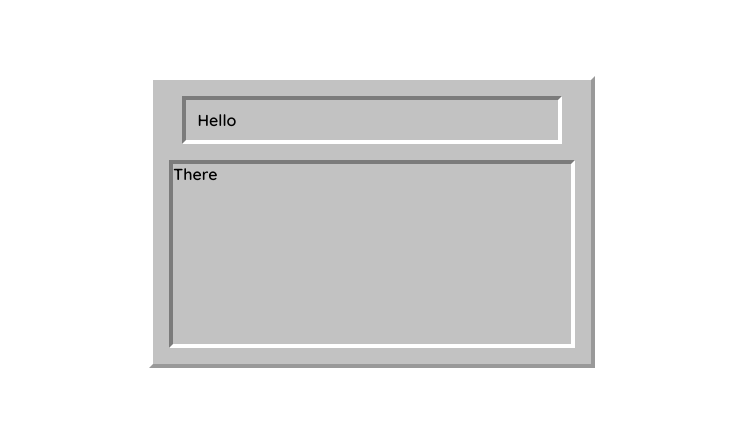
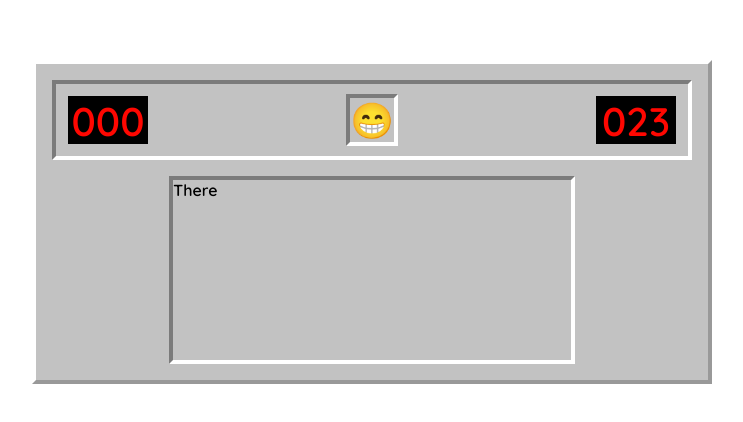
Before and after one commit to xsharonhe/minesweeper, a React (Create React App) app: page / in a window 1280 px wide. Shown: the part 178-600 px from the top of the page, without its empty margins (268-1011 px from the left). Built offline with nearby package versions, Linux system fonts and the light colour scheme.

Commit message:
Finish UI header component

```diff
--- a/src/components/App.tsx
+++ b/src/components/App.tsx
@@ -2,45 +2,68 @@ import React from 'react';
 import styled, { ThemeProvider } from 'styled-components';
 
 import { MinesweeperTheme } from '../theme/theme';
-import { Container } from './Container';
+import Container from './Container';
+import NumberDisplay from './NumberDisplay';
 
 const App: React.FC = () => {
   return (
     <ThemeProvider theme={ MinesweeperTheme }>
       <GameBox>
         <Header>
-          Hello
+          <NumberDisplay score={0}/>
+            <FaceBox>
+              <span role='img' aria-label='smile'>
+                😁
+              </span>
+            </FaceBox>
+          <NumberDisplay score={23}/>
         </Header>
         <Body>
           There
         </Body>
       </GameBox>
     </ThemeProvider>
-  )
-}
+  );
+};
 
 const GameBox = styled(Container)`
-  display: flex;
-  flex-direction: column;
-  justify-content: center;
-  align-items: center;
   padding: 16px;
   background: ${({ theme }) => theme.colors.lightGrey};
   border-right-color: ${({ theme }) => theme.colors.shadowGrey};
   border-bottom-color: ${({ theme }) => theme.colors.shadowGrey};
   border-left-color: ${({ theme }) => theme.colors.white};
   border-top-color: ${({ theme }) => theme.colors.white};
+  display: flex;
+  flex-direction: column;
+  justify-content: center;
+  align-items: center;
 `;
 
 const Header = styled(Container)`
   padding: 10px 12px;
+  width: 50vw;
   background:${({ theme }) => theme.colors.lightGrey};
   border-right-color: ${({ theme }) => theme.colors.white};
   border-bottom-color: ${({ theme }) => theme.colors.white};
   border-left-color: ${({ theme }) => theme.colors.darkGrey};
   border-top-color: ${({ theme }) => theme.colors.darkGrey};
-  display: grid;
-  grid-template-columns: repeat(9, 1fr);
+  display: flex;
+  justify-content: space-between;
+  align-items: center;
+`;
+
+const FaceBox = styled(Container)`
+  width: 52px;
+  height: 52px;
+  font-size: 35px;
+  border-right-color: ${({ theme }) => theme.colors.white};
+  border-bottom-color: ${({ theme }) => theme.colors.white};
+  border-left-color: ${({ theme }) => theme.colors.darkGrey};
+  border-top-color: ${({ theme }) => theme.colors.darkGrey};
+  display: flex;
+  justify-content: center;
+  align-items: center;
+  cursor: pointer;
 `;
 
 const Body = styled(Container)`
--- a/src/components/Container.tsx
+++ b/src/components/Container.tsx
@@ -1,7 +1,9 @@
 import styled from 'styled-components';
 
-export const Container = styled.div`
+const Container = styled.div`
     font-family: 'Quicksand', sans-serif;
     border-width: 4px;
     border-style: solid;
 `;
+
+export default Container;
--- /dev/null
+++ b/src/components/NumberDisplay.tsx
@@ -0,0 +1,28 @@
+import React from 'react';
+import styled from 'styled-components';
+
+import Container from './Container';
+
+interface NumberDisplayProps {
+    score: number;
+}
+
+const NumberDisplay: React.FC<NumberDisplayProps> = ({ score }) => {
+    return (
+        <Display>
+            { score.toString().padStart(3, '0') }
+        </Display>
+    );
+};
+
+const Display = styled(Container)`
+    border-width: 0px;
+    width: 80px;
+    height: 48px;
+    color: ${({ theme }) => theme.colors.red};
+    background: ${({ theme }) => theme.colors.black};
+    text-align: center;
+    font-size: 40px;
+`;
+
+export default NumberDisplay;
--- a/src/theme/styled-components.ts
+++ b/src/theme/styled-components.ts
@@ -5,7 +5,9 @@ interface ThemeInterface {
         white: string,
         lightGrey: string,
         shadowGrey: string,
-        darkGrey: string
+        darkGrey: string,
+        red: string,
+        black: string
     }
 };
 
--- a/src/theme/theme.ts
+++ b/src/theme/theme.ts
@@ -3,6 +3,8 @@ export const MinesweeperTheme = {
         white: '#FFFFFF',
         lightGrey: '#c2c2c2',
         shadowGrey: '#999',
-        darkGrey: '#7b7b7b'
+        darkGrey: '#7b7b7b',
+        red: '#ff0701',
+        black: '#000000'
     }
 };
```
